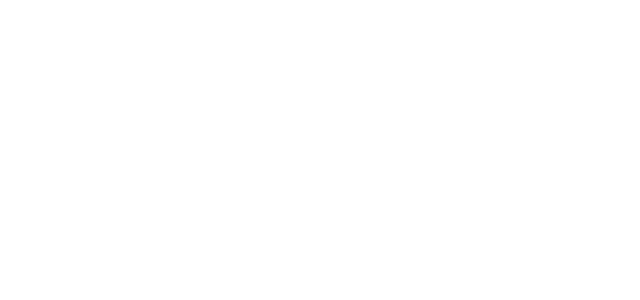
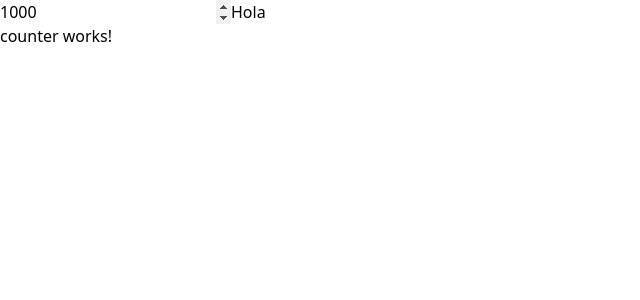
Before and after one commit to arammes03/eCommerce, an Angular app: page /about in a window 1280 px wide. Before the commit this address led to /. Shown: the top 300 px of the page, without its empty margins (0-640 px from the left). Built offline with nearby package versions, Linux system fonts and the light colour scheme.

Commit message:
ciclos de vida de componentes: ngOnChanges

```diff
--- a/src/app/app.routes.ts
+++ b/src/app/app.routes.ts
@@ -1,10 +1,15 @@
 import { Routes } from '@angular/router';
 
 import { ListComponent } from './domains/products/pages/list/list.component';
+import { AboutComponent } from './domains/info/pages/about/about.component';
 
 export const routes: Routes = [
   {
     path: '',
     component: ListComponent,
   },
+  {
+    path: 'about',
+    component: AboutComponent,
+  },
 ];
--- /dev/null
+++ b/src/app/domains/info/pages/about/about.component.html
@@ -0,0 +1,6 @@
+<input type="number" [value]="duration()" (change)="changeDuration($event)" />
+<input type="text" [value]="message()" (change)="changeMessage($event)" />
+
+<p></p>
+
+<app-counter [duration]="duration()" [message]="message()" />
--- /dev/null
+++ b/src/app/domains/info/pages/about/about.component.ts
@@ -0,0 +1,24 @@
+import { Component, signal } from '@angular/core';
+import { CounterComponent } from '../../../shared/components/counter/counter.component';
+
+@Component({
+  selector: 'app-about',
+  standalone: true,
+  imports: [CounterComponent],
+  templateUrl: './about.component.html',
+  styleUrl: './about.component.css',
+})
+export class AboutComponent {
+  duration = signal(1000);
+  message = signal('Hola');
+
+  changeDuration(event: Event) {
+    const input = event.target as HTMLInputElement;
+    this.duration.set(input.valueAsNumber);
+  }
+
+  changeMessage(event: Event) {
+    const input = event.target as HTMLInputElement;
+    this.message.set(input.value);
+  }
+}
--- /dev/null
+++ b/src/app/domains/shared/components/counter/counter.component.html
@@ -0,0 +1 @@
+<p>counter works!</p>
--- /dev/null
+++ b/src/app/domains/shared/components/counter/counter.component.ts
@@ -0,0 +1,27 @@
+import { Component, Input, SimpleChanges } from '@angular/core';
+
+@Component({
+  selector: 'app-counter',
+  standalone: true,
+  imports: [],
+  templateUrl: './counter.component.html',
+  styleUrl: './counter.component.css',
+})
+export class CounterComponent {
+  @Input({ required: true }) duration = 0;
+  @Input({ required: true }) message = '';
+
+  constructor() {
+    // NO ASYNC
+    // antes de render
+    console.log('contructor');
+    console.log('-'.repeat(10));
+  }
+
+  ngOnChanges(changes: SimpleChanges) {
+    // before and during render
+    console.log('ngOnChanges');
+    console.log('-'.repeat(10));
+    console.log(changes);
+  }
+}
--- a/src/index.html
+++ b/src/index.html
@@ -1,13 +1,13 @@
-<!doctype html>
+<!DOCTYPE html>
 <html lang="en">
-<head>
-  <meta charset="utf-8">
-  <title>ECommerce</title>
-  <base href="/">
-  <meta name="viewport" content="width=device-width, initial-scale=1">
-  <link rel="icon" type="image/x-icon" href="favicon.ico">
-</head>
-<body>
-  <app-root></app-root>
-</body>
+  <head>
+    <meta charset="utf-8" />
+    <title>eCommerce</title>
+    <base href="/" />
+    <meta name="viewport" content="width=device-width, initial-scale=1" />
+    <link rel="icon" type="image/x-icon" href="favicon.ico" />
+  </head>
+  <body>
+    <app-root></app-root>
+  </body>
 </html>
```
Also changed, not shown: src/app/domains/info/pages/about/about.component.css (added), src/app/domains/shared/components/counter/counter.component.css (added).
